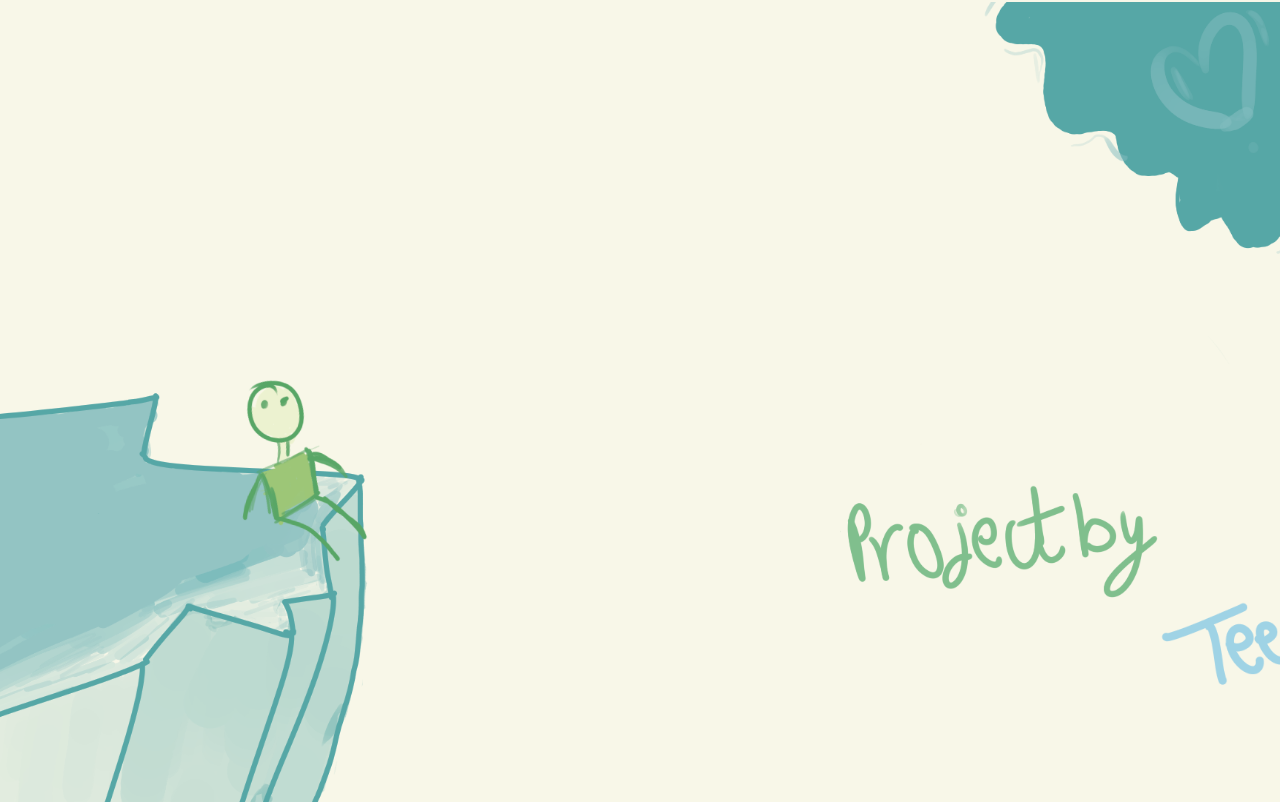
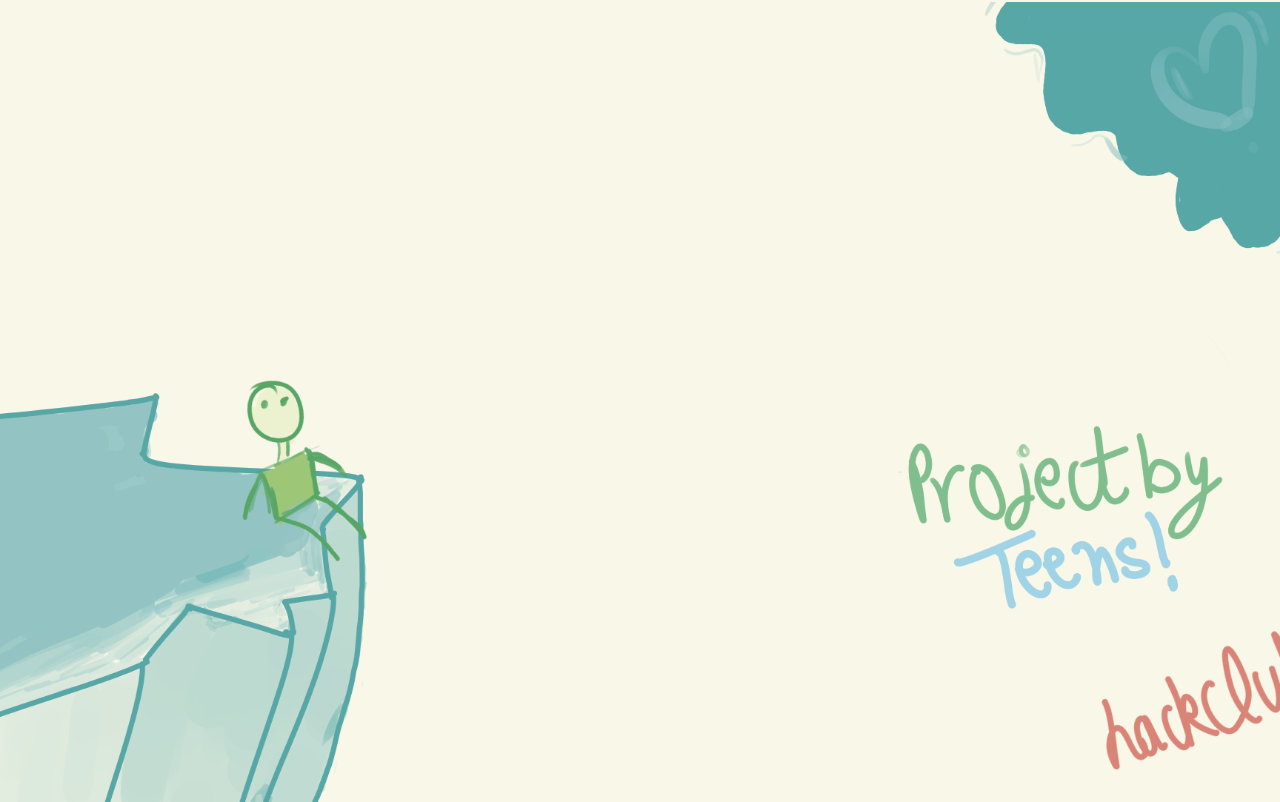
Before and after one commit to Gabouin/Wonders, a Next.js app: page / in a window 1280 px wide. Shown: the part 7248-8050 px from the top of the page. Built offline with nearby package versions, Linux system fonts and the light colour scheme.

Commit message:
chore: fix footer art

```diff
--- a/app/components/Footer.tsx
+++ b/app/components/Footer.tsx
@@ -10,29 +10,6 @@ export function Footer() {
         className="absolute inset-0 bg-cover bg-center z-10 "
         style={{ backgroundImage: "url('/cliff-with-guy-and-heart.png')" }}
       />
-
-      <img
-        src="/project-by.png"
-        alt="project-by"
-        className="absolute z-20 top-120  h-auto w-80"
-        style={{ bottom: "24px", right: "120px" }}
-      />
-      <a href="" className="group">
-        <img
-          src="/teens.png"
-          alt="teens"
-          className="absolute group-hover:h-40  z-20 top-145 left-290 h-auto w-60"
-          style={{ bottom: "24px", right: "120px" }}
-        />
-      </a>
-      <a href="https://hackclub.com" target="_blank" className="group">
-        <img
-          src="/hackclub.png"
-          alt="hackclub"
-          className="absolute z-20 group-hover:h-40 top-165 left-330 h-auto w-60"
-          style={{ bottom: "24px", right: "120px" }}
-        />
-      </a>
     </div>
   );
 }
```
Also changed, not shown: public/cliff-with-guy-and-heart.png.
